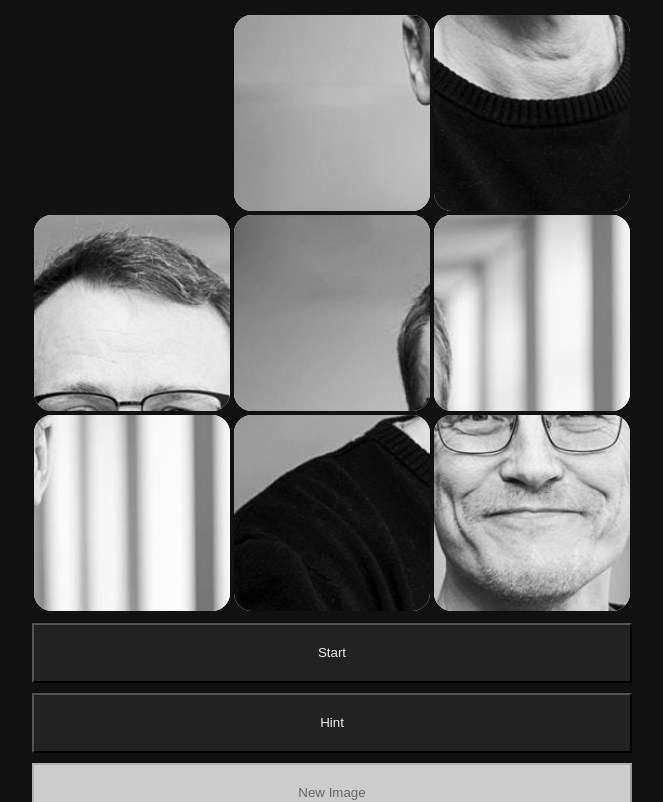
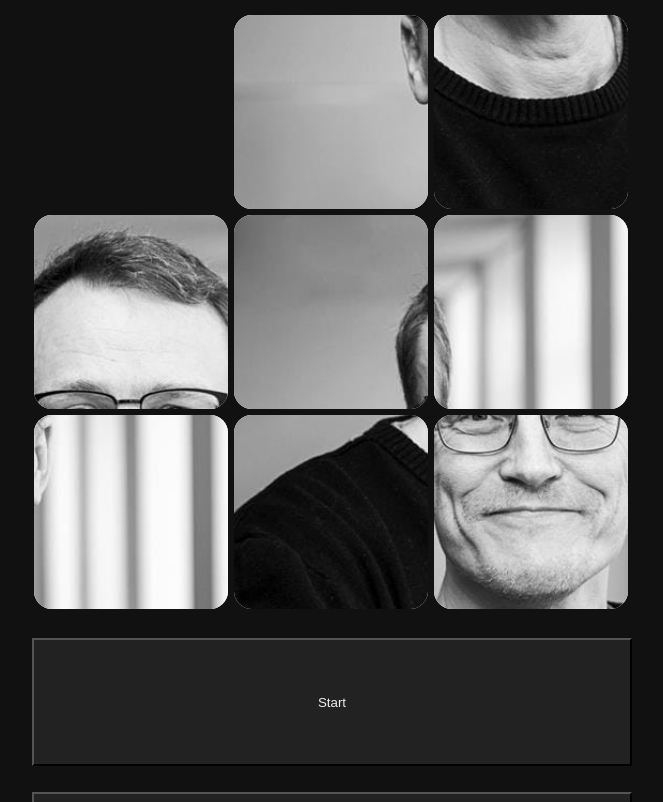
Before and after one commit to Xamian/next-slider2, a Next.js app: page / in a window 1280 px wide. Shown: the top 802 px of the page, without its empty margins (308-971 px from the left). Built offline with nearby package versions, Linux system fonts and the light colour scheme.

Commit message:
phone styling

```diff
--- a/components/game/Game.module.scss
+++ b/components/game/Game.module.scss
@@ -22,7 +22,8 @@
 .button {
   display: block;
   width: 100%;
-  min-height: 10vw;
+  height: 10vw;
+  min-height: 60px;
   margin-top: 2vw;
   background-color: var(--button-bg-color);
   color: var(--button-color);
@@ -43,9 +44,9 @@
       margin-top: -36px;
     }
   }
-  .button {
-    width: 600px;
-    min-height: 60px;
-    margin-top: 10px;
-  }
+  // .button {
+  //   width: 600px;
+  //   min-height: 60px;
+  //   margin-top: 10px;
+  // }
 }
--- a/components/game/board/Board.module.scss
+++ b/components/game/board/Board.module.scss
@@ -28,6 +28,8 @@
   overflow: hidden;
   .piece {
     position: absolute;
+    width: 33%;
+    aspect-ratio: 1;
     background-color: #fff;
     background-repeat: no-repeat;
     background-clip: content-box;
--- a/components/game/board/board.tsx
+++ b/components/game/board/board.tsx
@@ -62,8 +62,8 @@ export const Board = (props: IBoardProps) => {
         className={styles.piece +
           (x + y * 3 === hintId ? ` ${styles.hint}` : '')}
         style={{
-          width: `${pieceDim.x}px`,
-          height: `${pieceDim.y}px`,
+          // width: `${pieceDim.x}px`,
+          // height: `${pieceDim.y}px`,
           left: `${Math.round(x * pieceDim.x + restX / 2)}px`,
           top: `${Math.round(y * pieceDim.y + restY / 2)}px`,
           opacity: `${isPlaying && i === pieceCount - 1 ? 0 : 1}`,
--- a/styles/Home.module.scss
+++ b/pages/Home.module.scss
@@ -20,6 +20,7 @@
 
 .footer {
   // width: 100%;
+  // position: relative;
   // height: 100px;
   // border-top: 1px solid #eaeaea;
   // display: flex;
@@ -34,7 +35,7 @@
   // }
   padding: 1vw;
   > div {
-    white-space: nowrap;
+    // white-space: nowrap;
     text-align: center;
     margin: auto;
   }
--- a/pages/_app.js
+++ b/pages/_app.js
@@ -1,7 +1,13 @@
+import Head from 'next/head'
 import '../styles/globals.css'
 
 function MyApp({ Component, pageProps }) {
-  return <Component {...pageProps} />
+  return <>
+    <Head>
+      <meta name="viewport" content="width=device-width, initial-scale=1" />
+    </Head>
+    <Component {...pageProps} />
+  </>
 }
 
 export default MyApp
--- a/pages/index.js
+++ b/pages/index.js
@@ -1,6 +1,6 @@
 import Head from 'next/head'
 // import Image from 'next/image'
-import styles from '../styles/Home.module.scss'
+import styles from './Home.module.scss'
 import { Game } from '../components/game'
 
 export default function Home() {
```
